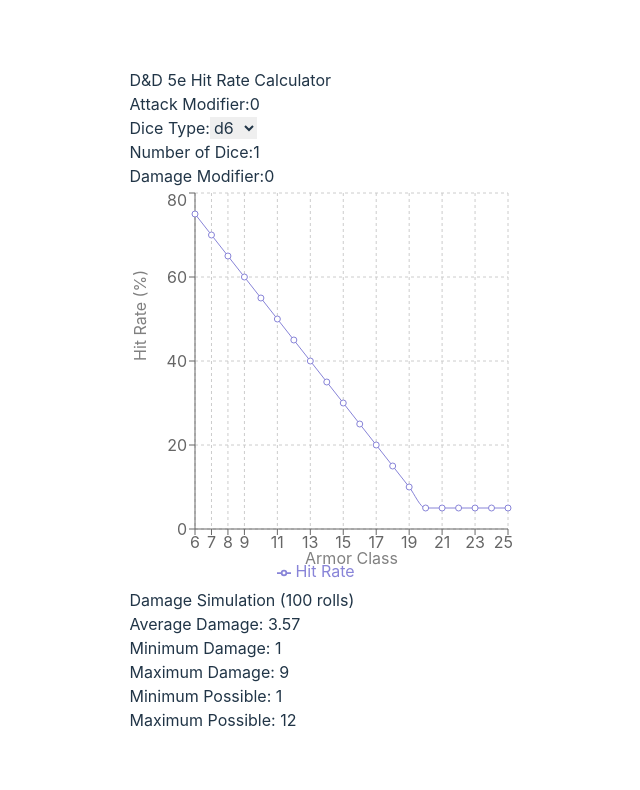
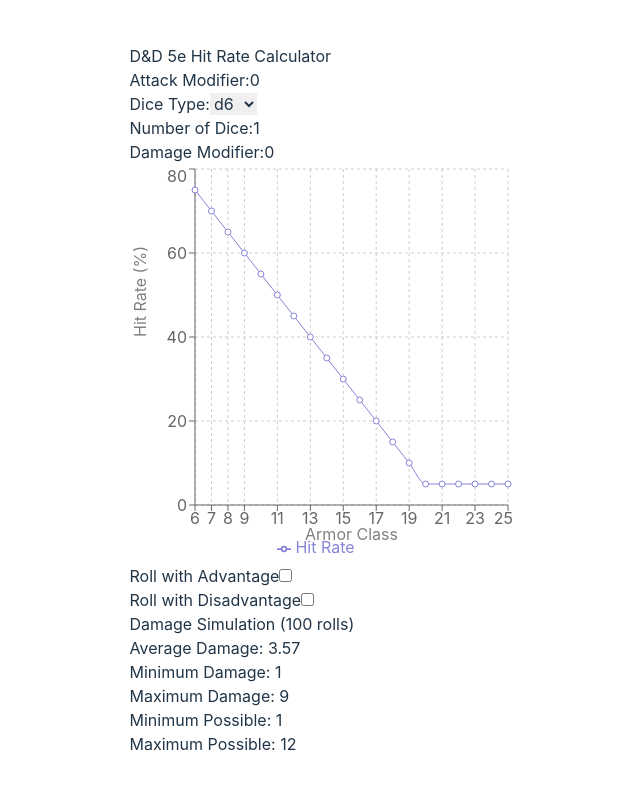
Before and after one commit to carterjamesmike/d-d_probability, a React (Vite) app: page / in a window 1280 px wide. Shown: the top 790 px of the page, without its empty margins (319-959 px from the left). Built offline with nearby package versions, Linux system fonts and the light colour scheme.

Commit message:
Added adv/dis

```diff
--- a/src/components/DamageSimulator.jsx
+++ b/src/components/DamageSimulator.jsx
@@ -6,7 +6,7 @@
   const [maxDamage, setMaxDamage] = useState(0);
   const [minPossible, setMinPossible] = useState(0);
   const [maxPossible, setMaxPossible] = useState(0);
-  const [critMax, setCritMax] = useState(0);
+
 
   const simulateRoll = () => {
     return Math.floor(Math.random() * diceType) + 1;
--- a/src/components/HitRateCalculator.jsx
+++ b/src/components/HitRateCalculator.jsx
@@ -1,30 +1,60 @@
-import React, { useState } from 'react';
-import { LineChart, Line, XAxis, YAxis, CartesianGrid, Tooltip, Legend, ResponsiveContainer } from 'recharts';
-import DamageSimulator from './DamageSimulator';
+import React, { useState } from "react";
+import {
+  LineChart,
+  Line,
+  XAxis,
+  YAxis,
+  CartesianGrid,
+  Tooltip,
+  Legend,
+  ResponsiveContainer,
+} from "recharts";
+import DamageSimulator from "./DamageSimulator";
 
 const HitRateCalculator = () => {
   const [attackModifier, setAttackModifier] = useState(0);
   const [diceType, setDiceType] = useState(6);
   const [diceCount, setDiceCount] = useState(1);
   const [damageModifier, setDamageModifier] = useState(0);
+  const [advantage, setAdvantage] = useState(false);
+  const [disadvantage, setDisadvantage] = useState(false);
 
   const calculateHitRate = (ac) => {
     const hitThreshold = ac - attackModifier;
-    const hitChance = Math.min(Math.max((21 - hitThreshold) / 20, 0.05), 0.95);
+    let hitChance = Math.min(Math.max((21 - hitThreshold) / 20, 0.05), 0.95);
+
+    if (advantage) {
+      hitChance = 1 - (1 - hitChance) ** 2;
+    } else if (disadvantage) {
+      hitChance = hitChance ** 2;
+    }
+
     return Number((hitChance * 100).toFixed(2));
   };
 
   const data = Array.from({ length: 20 }, (_, i) => ({
     ac: i + 6,
-    hitRate: calculateHitRate(i + 6)
+    hitRate: calculateHitRate(i + 6),
   }));
+
+  const toggleAdvantage = () => {
+    setAdvantage(!advantage);
+    setDisadvantage(false);
+  };
+
+  const toggleDisadvantage = () => {
+    setDisadvantage(!disadvantage);
+    setAdvantage(false);
+  };
 
   return (
     <div className="p-4">
       <h2 className="text-2xl font-bold mb-4">D&D 5e Hit Rate Calculator</h2>
       <div className="grid grid-cols-2 gap-4 mb-4">
         <div>
-          <label htmlFor="attackModifier" className="block">Attack Modifier:</label>
+          <label htmlFor="attackModifier" className="block">
+            Attack Modifier:
+          </label>
           <input
             type="number"
             id="attackModifier"
@@ -34,20 +64,26 @@
           />
         </div>
         <div>
-          <label htmlFor="diceType" className="block">Dice Type:</label>
+          <label htmlFor="diceType" className="block">
+            Dice Type:
+          </label>
           <select
             id="diceType"
             value={diceType}
             onChange={(e) => setDiceType(Number(e.target.value))}
             className="border rounded px-2 py-1 w-full"
           >
-            {[4, 6, 8, 10, 12].map(die => (
-              <option key={die} value={die}>d{die}</option>
+            {[4, 6, 8, 10, 12].map((die) => (
+              <option key={die} value={die}>
+                d{die}
+              </option>
             ))}
           </select>
         </div>
         <div>
-          <label htmlFor="diceCount" className="block">Number of Dice:</label>
+          <label htmlFor="diceCount" className="block">
+            Number of Dice:
+          </label>
           <input
             type="number"
             id="diceCount"
@@ -57,7 +93,9 @@
           />
         </div>
         <div>
-          <label htmlFor="damageModifier" className="block">Damage Modifier:</label>
+          <label htmlFor="damageModifier" className="block">
+            Damage Modifier:
+          </label>
           <input
             type="number"
             id="damageModifier"
@@ -67,16 +105,57 @@
           />
         </div>
       </div>
+      <div className="flex">
         <ResponsiveContainer width="100%" height={400}>
           <LineChart data={data}>
             <CartesianGrid strokeDasharray="3 3" />
-          <XAxis dataKey="ac" label={{ value: 'Armor Class', position: 'insideBottom', offset: -5 }} />
-          <YAxis label={{ value: 'Hit Rate (%)', angle: -90, position: 'insideLeft' }} />
+            <XAxis
+              dataKey="ac"
+              label={{
+                value: "Armor Class",
+                position: "insideBottom",
+                offset: -5,
+              }}
+            />
+            <YAxis
+              label={{
+                value: "Hit Rate (%)",
+                angle: -90,
+                position: "insideLeft",
+              }}
+            />
             <Tooltip />
             <Legend />
-          <Line type="monotone" dataKey="hitRate" stroke="#8884d8" name="Hit Rate" />
+            <Line
+              type="monotone"
+              dataKey="hitRate"
+              stroke="#8884d8"
+              name="Hit Rate"
+            />
           </LineChart>
         </ResponsiveContainer>
+      </div>
+
+      <div className="flex justify-between">
+        <div className="mt-4">
+          <label className="block">Roll with Advantage</label>
+          <input
+            type="checkbox"
+            checked={advantage}
+            onChange={(e) => toggleAdvantage(e.target.checked)}
+          />
+        </div>
+
+        <div className="mt-4">
+          <label className="block">Roll with Disadvantage</label>
+          <input
+            type="checkbox"
+            checked={disadvantage}
+            onChange={(e) => toggleDisadvantage(e.target.checked)}
+          />
+        </div>
+      </div>
+
       <DamageSimulator
         diceCount={diceCount}
         diceType={diceType}
```
Lines whose indentation alone changed are shown as unchanged.
